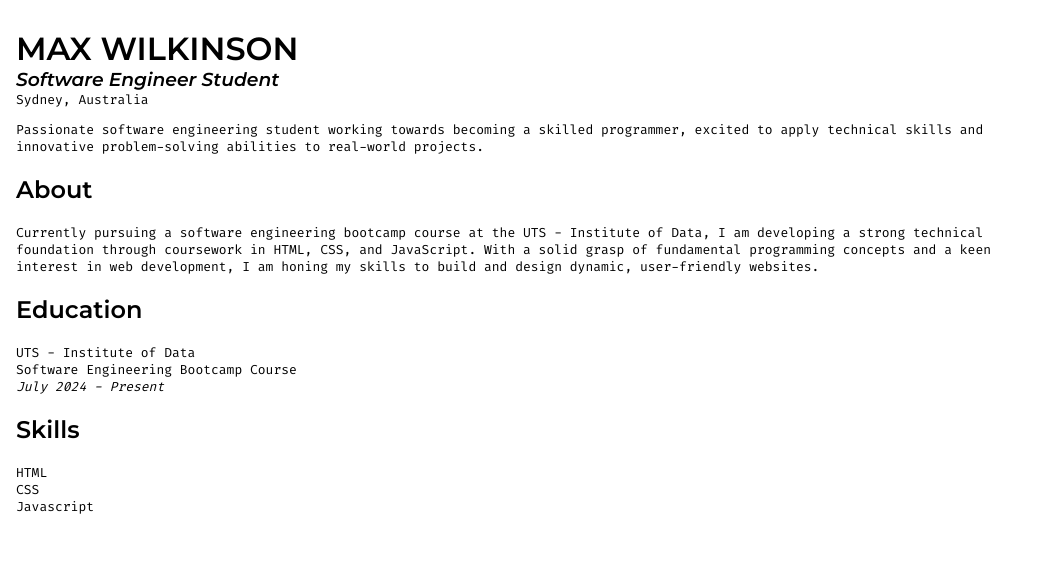
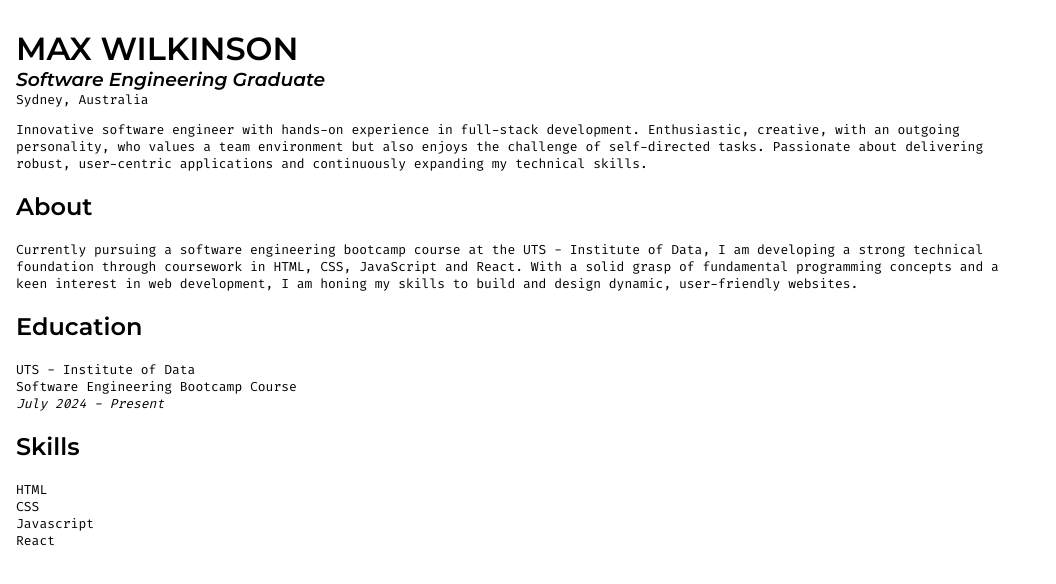
Before and after one commit to wilkofm/wilkofm.github.io, a plain HTML site: page index.html in a window 1280 px wide. Shown: the full height of the page, 224-1280 px from the left. Drawn offline with Linux system fonts and the light colour scheme; a web font is replaced by a local one.

Commit message:
Committing edit on html file

```diff
--- a/index.html
+++ b/index.html
@@ -30,19 +30,21 @@
     <body>
       <h1 class="heading-text" style="margin-bottom: 0">MAX WILKINSON</h1>
       <h3 class="heading-text" style="margin: 0; padding-top: 0">
-        <em>Software Engineer Student</em>
+        <em>Software Engineering Graduate</em>
       </h3>
       <p class="text-1" style="margin: 0; padding-top: 0">Sydney, Australia</p>
       <p class="text-1">
-        Passionate software engineering student working towards becoming a
-        skilled programmer, excited to apply technical skills and innovative
-        problem-solving abilities to real-world projects.
+        Innovative software engineer with hands-on experience in full-stack
+        development. Enthusiastic, creative, with an outgoing personality, who
+        values a team environment but also enjoys the challenge of self-directed
+        tasks. Passionate about delivering robust, user-centric applications and
+        continuously expanding my technical skills.
       </p>
       <h2 class="heading-text">About</h2>
       <p class="text-1">
         Currently pursuing a software engineering bootcamp course at the UTS -
         Institute of Data, I am developing a strong technical foundation through
-        coursework in HTML, CSS, and JavaScript. With a solid grasp of
+        coursework in HTML, CSS, JavaScript and React. With a solid grasp of
         fundamental programming concepts and a keen interest in web development,
         I am honing my skills to build and design dynamic, user-friendly
         websites.
@@ -57,6 +59,7 @@
       <li class="text-1">HTML</li>
       <li class="text-1">CSS</li>
       <li class="text-1">Javascript</li>
+      <li class="text-1">React</li>
     </body>
   </div>
   <br />
```
